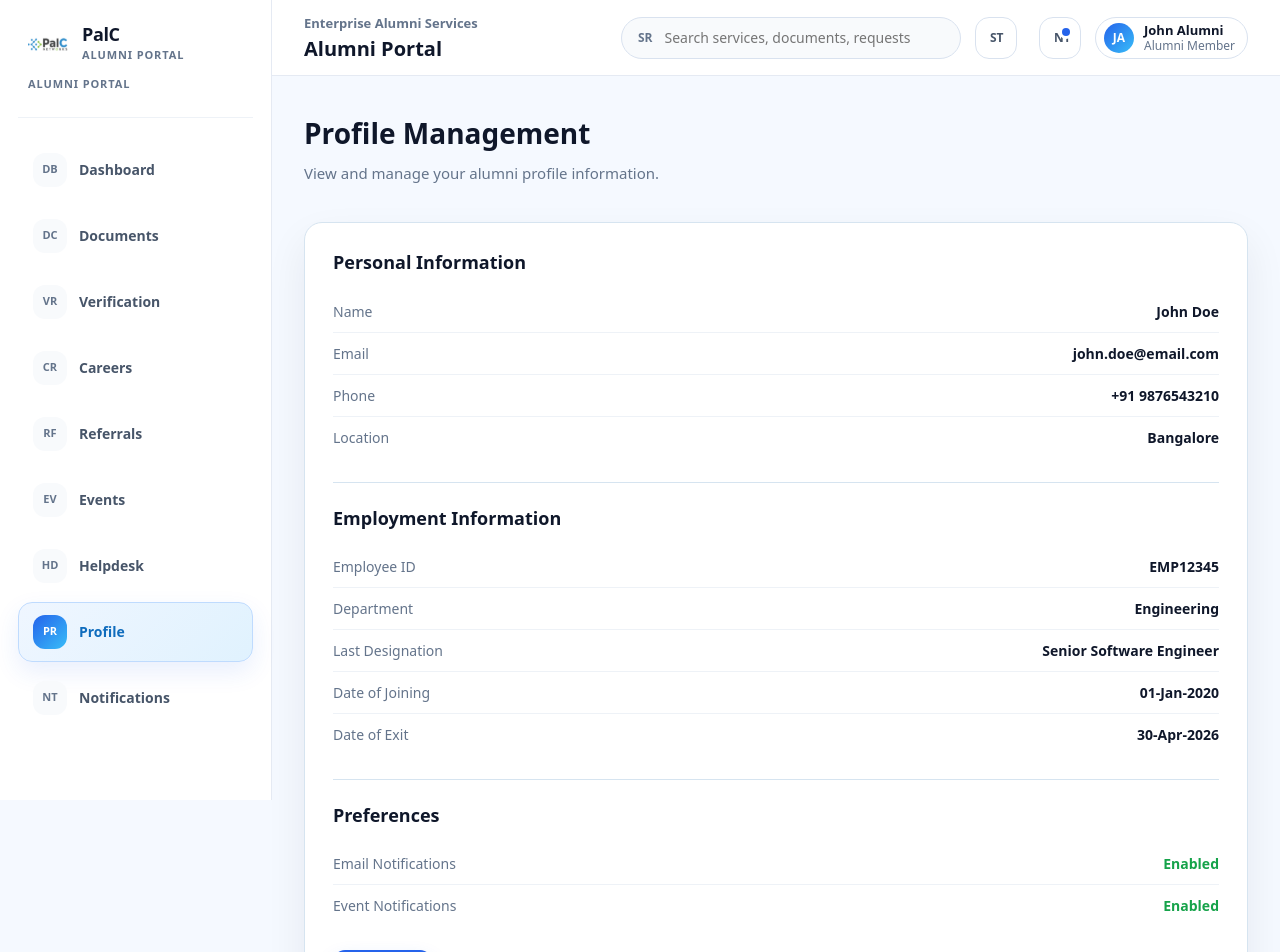
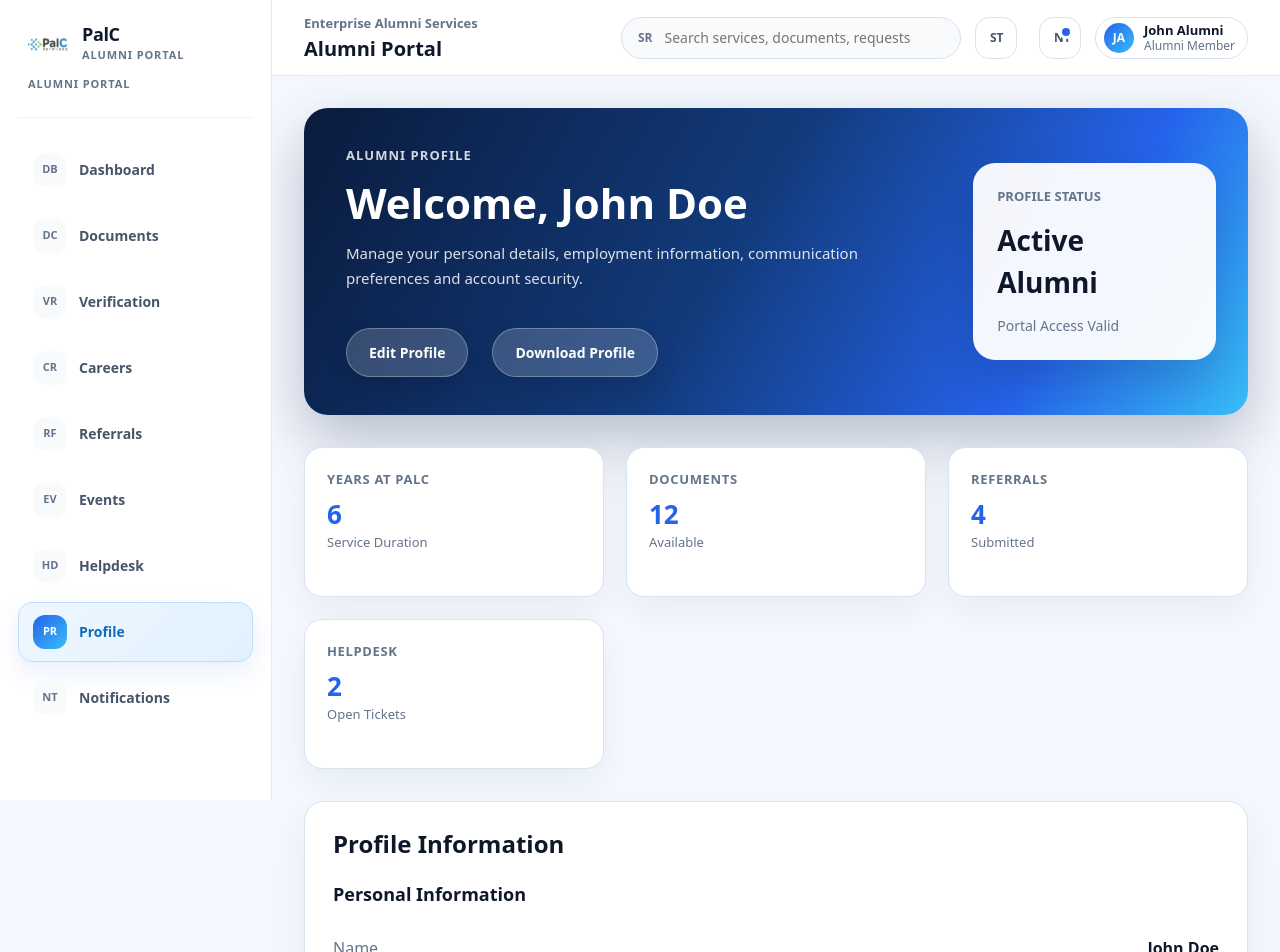
Before and after one commit to yashaswini-cyber/palc-alumni-portal, a React (Vite) app in the folder palc-alumni-portal/: page /dashboard/profile in a window 1280 px wide. Shown: the top 952 px of the page. Built offline with nearby package versions, Linux system fonts and the light colour scheme.

Commit message:
Added the initial code to profile page. Once profile page is completed, LogOut phase must start.

```diff
--- a/palc-alumni-portal/src/modules/profile/ProfilePage.tsx
+++ b/palc-alumni-portal/src/modules/profile/ProfilePage.tsx
@@ -1,28 +1,8 @@
-import PageHeader from "../../shared/components/PageHeader";
+import HeroBanner from "../../shared/components/HeroBanner";
+import StatsCard from "../../shared/components/StatsCard";
+import SectionCard from "../../shared/components/SectionCard";
+import PrimaryButton from "../../shared/components/PrimaryButton";
 import { COLORS } from "../../shared/theme/colors";
-
-const cardStyle = {
-  background: "white",
-  padding: "28px",
-  borderRadius: "18px",
-  border: `1px solid ${COLORS.border}`,
-  boxShadow: "0 18px 42px rgba(15, 23, 42, 0.07)",
-};
-
-const sectionTitleStyle = {
-  margin: "0 0 16px",
-  color: COLORS.text,
-  fontSize: "18px",
-  fontWeight: 800,
-};
-
-const rowStyle = {
-  display: "flex",
-  justifyContent: "space-between",
-  padding: "10px 0",
-  borderBottom: `1px solid #EEF2F7`,
-  fontSize: "14px",
-};
 
 const personalInfo = [
   ["Name", "John Doe"],
@@ -39,65 +19,101 @@ const employmentInfo = [
   ["Date of Exit", "30-Apr-2026"],
 ];
 
+const stats = [
+  { title: "Years at PalC", value: "6", subtitle: "Service Duration" },
+  { title: "Documents", value: "12", subtitle: "Available" },
+  { title: "Referrals", value: "4", subtitle: "Submitted" },
+  { title: "Helpdesk", value: "2", subtitle: "Open Tickets" },
+];
+
 export default function ProfilePage() {
   return (
     <div style={{ display: "flex", flexDirection: "column", gap: "32px" }}>
-      <PageHeader
-        title="Profile Management"
-        subtitle="View and manage your alumni profile information."
+
+      <HeroBanner
+        badge="ALUMNI PROFILE"
+        title="Welcome, John Doe"
+        subtitle="Manage your personal details, employment information, communication preferences and account security."
+        actions={[
+          { title: "Edit Profile", onClick: () => {} },
+          { title: "Download Profile", onClick: () => {} }
+        ]}
+        summaryCard={
+          <div style={{ display: "flex", flexDirection: "column", gap: "12px" }}>
+            <div style={{ fontSize: "13px", fontWeight: 700, color: COLORS.textSecondary }}>PROFILE STATUS</div>
+            <div style={{ fontSize: "28px", fontWeight: 800, color: COLORS.text }}>Active Alumni</div>
+            <div style={{ fontSize: "14px", color: COLORS.textSecondary }}>Portal Access Valid</div>
+          </div>
+        }
       />
 
-      <div style={cardStyle}>
-        <h3 style={sectionTitleStyle}>Personal Information</h3>
+      <div style={{ display: "grid", gridTemplateColumns: "repeat(auto-fit,minmax(220px,1fr))", gap: "22px" }}>
+        {stats.map((card) => (
+          <StatsCard
+            key={card.title}
+            title={card.title}
+            value={card.value}
+            subtitle={card.subtitle}
+          />
+        ))}
+      </div>
 
-        {personalInfo.map(([label, value], i) => (
+      <SectionCard title="Profile Information">
+
+        <h3 style={{ margin: "0 0 18px", fontSize: "18px", fontWeight: 700, color: COLORS.text }}>
+          Personal Information
+        </h3>
+
+        {personalInfo.map(([label, value], index) => (
           <div
             key={label}
-            style={{
-              ...rowStyle,
-              borderBottom: i === personalInfo.length - 1 ? "none" : rowStyle.borderBottom,
-            }}
+            style={{ display: "flex", justifyContent: "space-between", alignItems: "center", padding: "12px 0", borderBottom: index === personalInfo.length - 1 ? "none" : `1px solid ${COLORS.border}` }}
           >
             <span style={{ color: COLORS.textSecondary }}>{label}</span>
             <strong style={{ color: COLORS.text }}>{value}</strong>
           </div>
         ))}
 
-        <div style={{ height: "1px", background: COLORS.border, margin: "24px 0" }} />
+        <div style={{ height: "1px", background: COLORS.border, margin: "30px 0" }} />
 
-        <h3 style={sectionTitleStyle}>Employment Information</h3>
+        <h3 style={{ margin: "0 0 18px", fontSize: "18px", fontWeight: 700, color: COLORS.text }}>
+          Employment Information
+        </h3>
 
-        {employmentInfo.map(([label, value], i) => (
+        {employmentInfo.map(([label, value], index) => (
           <div
             key={label}
-            style={{
-              ...rowStyle,
-              borderBottom: i === employmentInfo.length - 1 ? "none" : rowStyle.borderBottom,
-            }}
+            style={{ display: "flex", justifyContent: "space-between", alignItems: "center", padding: "12px 0", borderBottom: index === employmentInfo.length - 1 ? "none" : `1px solid ${COLORS.border}` }}
           >
             <span style={{ color: COLORS.textSecondary }}>{label}</span>
             <strong style={{ color: COLORS.text }}>{value}</strong>
           </div>
         ))}
 
-        <div style={{ height: "1px", background: COLORS.border, margin: "24px 0" }} />
+        <div style={{ height: "1px", background: COLORS.border, margin: "30px 0" }} />
 
-        <h3 style={sectionTitleStyle}>Preferences</h3>
+        <h3 style={{ margin: "0 0 18px", fontSize: "18px", fontWeight: 700, color: COLORS.text }}>
+          Communication Preferences
+        </h3>
 
-        <div style={{ ...rowStyle, borderBottom: rowStyle.borderBottom }}>
+        <div style={{ display: "flex", justifyContent: "space-between", padding: "12px 0", borderBottom: `1px solid ${COLORS.border}` }}>
           <span style={{ color: COLORS.textSecondary }}>Email Notifications</span>
           <strong style={{ color: COLORS.success }}>Enabled</strong>
         </div>
 
-        <div style={{ ...rowStyle, borderBottom: "none" }}>
+        <div style={{ display: "flex", justifyContent: "space-between", padding: "12px 0" }}>
           <span style={{ color: COLORS.textSecondary }}>Event Notifications</span>
           <strong style={{ color: COLORS.success }}>Enabled</strong>
         </div>
 
-        <div style={{ marginTop: "24px" }}>
-          <button>Edit Profile</button>
+        <div style={{ marginTop: "28px", display: "flex", justifyContent: "flex-end" }}>
+          <PrimaryButton>
+            Edit Profile
+          </PrimaryButton>
         </div>
-      </div>
+
+      </SectionCard>
+
     </div>
   );
 }
```
